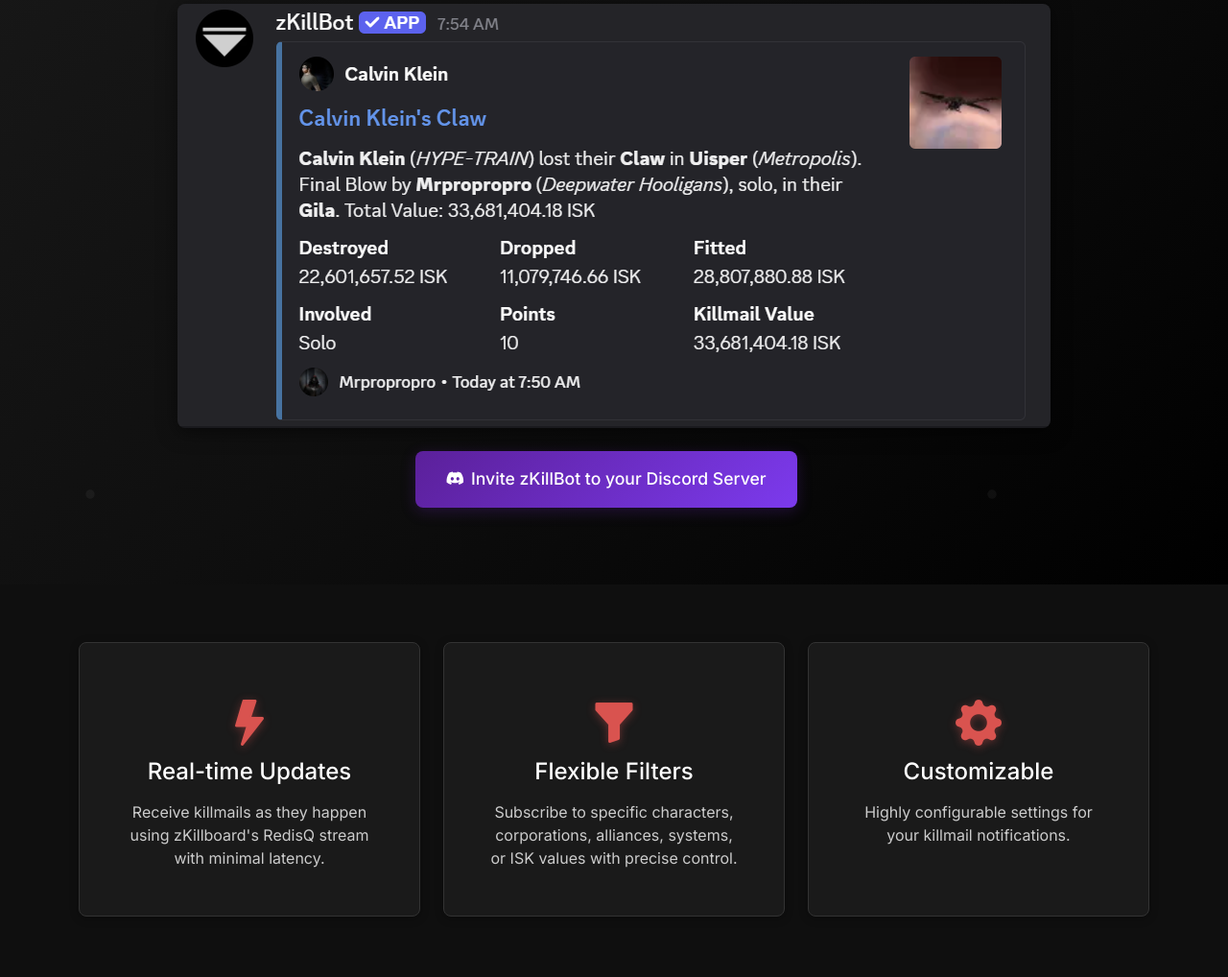
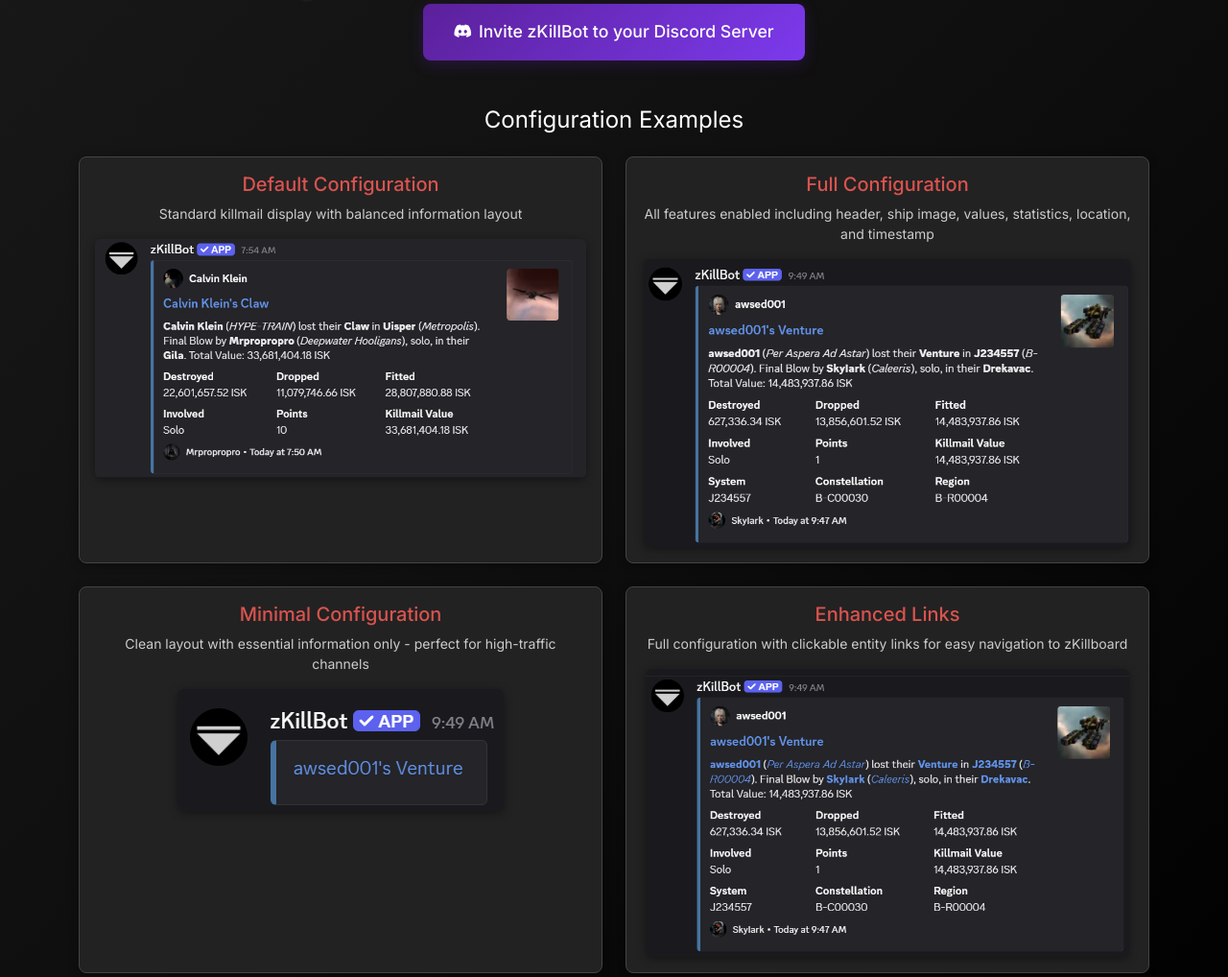
Before and after one commit to zKillboard/zkillbot, a website: page docs/index.html in a window 1280 px wide. Shown: the part 407-1425 px from the top of the page at 96% size. Drawn offline with nearby package versions, Linux system fonts and the light colour scheme.

Commit message:
more examples added

```diff
--- a/docs/index.html
+++ b/docs/index.html
@@ -278,14 +278,54 @@
             <h1 class="display-3 fw-bold mb-4" style="text-shadow: 0 2px 20px rgba(0,0,0,0.5);">zKillBot</h1>
             <p class="lead mb-5" style="font-size: 1.3rem; font-weight: 300; max-width: 600px; margin: 0 auto;">Real-time EVE Online killmail notifications powered by zKillboard, delivered directly to your Discord server.</p>
 
-            <!-- Example Killmail -->
-            <div class="mb-4">
-                <img src="killmail-example.png" alt="Example zKillBot killmail notification" style="border-radius: 8px; box-shadow: 0 4px 20px rgba(0,0,0,0.5);">
-            </div>
-
-            <a href="https://discord.com/oauth2/authorize?client_id=1422039566721876069&permissions=2048&integration_type=0&scope=bot+applications.commands" class="btn btn-discord btn-lg me-3" target="_blank" rel="noopener noreferrer">
+            <a href="https://discord.com/oauth2/authorize?client_id=1422039566721876069&permissions=2048&integration_type=0&scope=bot+applications.commands" class="btn btn-discord btn-lg mb-5" target="_blank" rel="noopener noreferrer">
                 <i class="bi bi-discord me-2"></i>Invite zKillBot to your Discord Server
             </a>
+
+            <!-- Configuration Examples -->
+            <div class="mb-5">
+                <h3 class="mb-4" style="font-size: 1.5rem; font-weight: 400;">Configuration Examples</h3>
+                <div class="row g-4 mb-4">
+                    <div class="col-lg-6 col-md-6">
+                        <div class="card h-100" style="background: #222222; border: 1px solid #444;">
+                            <div class="card-body text-center">
+                                <h5 class="card-title" style="color: #d9534f;">Default Configuration</h5>
+                                <p class="card-text small">Standard killmail display with balanced information layout</p>
+                                <img src="killmail-example.png" alt="Default configuration example" class="img-fluid" style="border-radius: 6px; box-shadow: 0 2px 10px rgba(0,0,0,0.4); max-height: 300px;">
+                            </div>
+                        </div>
+                    </div>
+                    <div class="col-lg-6 col-md-6">
+                        <div class="card h-100" style="background: #222222; border: 1px solid #444;">
+                            <div class="card-body text-center">
+                                <h5 class="card-title" style="color: #d9534f;">Full Configuration</h5>
+                                <p class="card-text small">All features enabled including header, ship image, values, statistics, location, and timestamp</p>
+                                <img src="killmail-example-default.png" alt="Full configuration example" class="img-fluid" style="border-radius: 6px; box-shadow: 0 2px 10px rgba(0,0,0,0.4); max-height: 300px;">
+                            </div>
+                        </div>
+                    </div>
+                </div>
+                <div class="row g-4">
+                    <div class="col-lg-6 col-md-6">
+                        <div class="card h-100" style="background: #222222; border: 1px solid #444;">
+                            <div class="card-body text-center">
+                                <h5 class="card-title" style="color: #d9534f;">Minimal Configuration</h5>
+                                <p class="card-text small">Clean layout with essential information only - perfect for high-traffic channels</p>
+                                <img src="killmail-example-minimal.png" alt="Minimal configuration example" class="img-fluid" style="border-radius: 6px; box-shadow: 0 2px 10px rgba(0,0,0,0.4); max-height: 300px;">
+                            </div>
+                        </div>
+                    </div>
+                    <div class="col-lg-6 col-md-6">
+                        <div class="card h-100" style="background: #222222; border: 1px solid #444;">
+                            <div class="card-body text-center">
+                                <h5 class="card-title" style="color: #d9534f;">Enhanced Links</h5>
+                                <p class="card-text small">Full configuration with clickable entity links for easy navigation to zKillboard</p>
+                                <img src="killmail-example-links.png" alt="Enhanced links configuration example" class="img-fluid" style="border-radius: 6px; box-shadow: 0 2px 10px rgba(0,0,0,0.4); max-height: 300px;">
+                            </div>
+                        </div>
+                    </div>
+                </div>
+            </div>
 
         </div>
     </div>
```
Also changed, not shown: docs/killmail-example-default.png (added), docs/killmail-example-links.png (added), docs/killmail-example-minimal.png (added).
